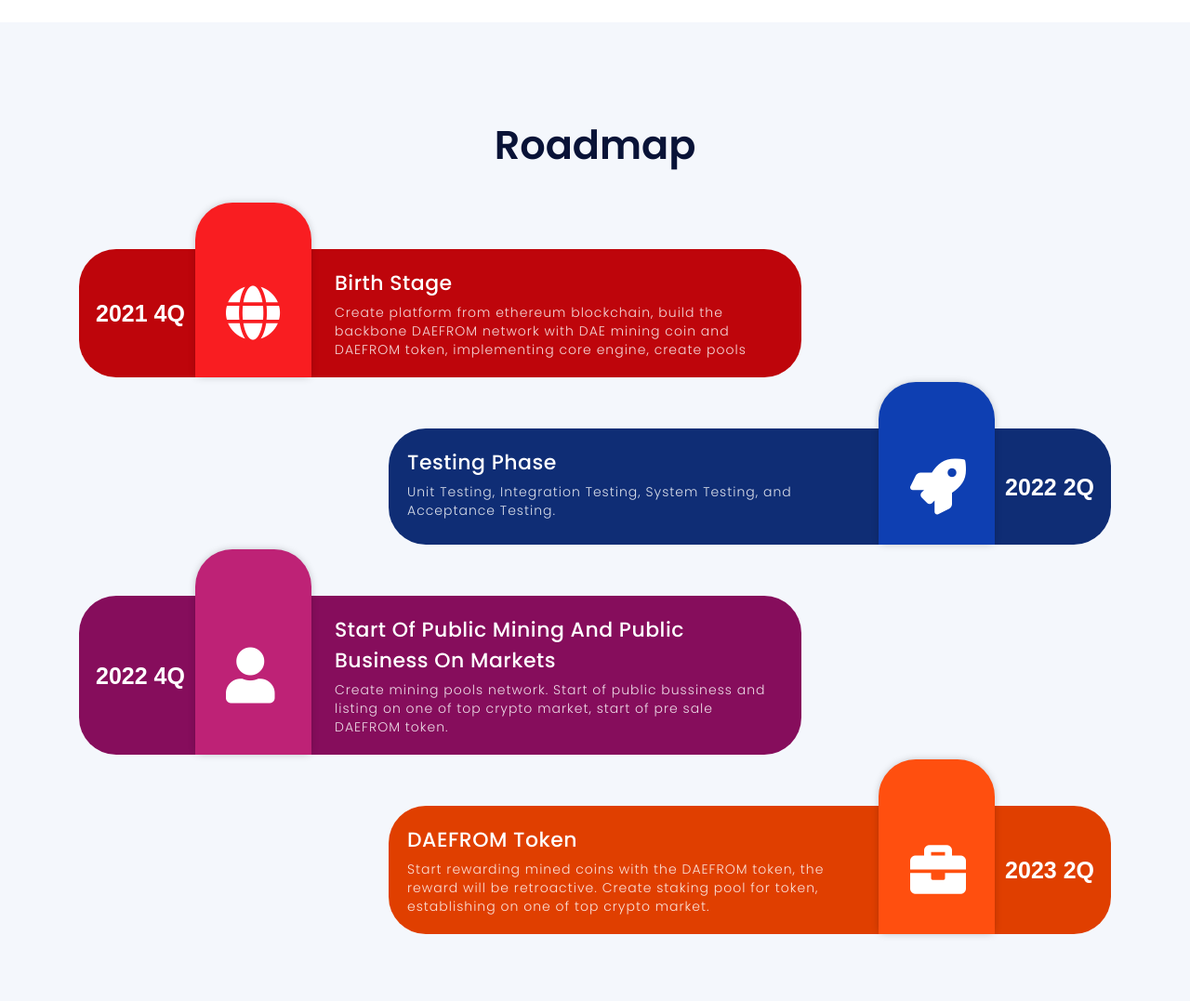
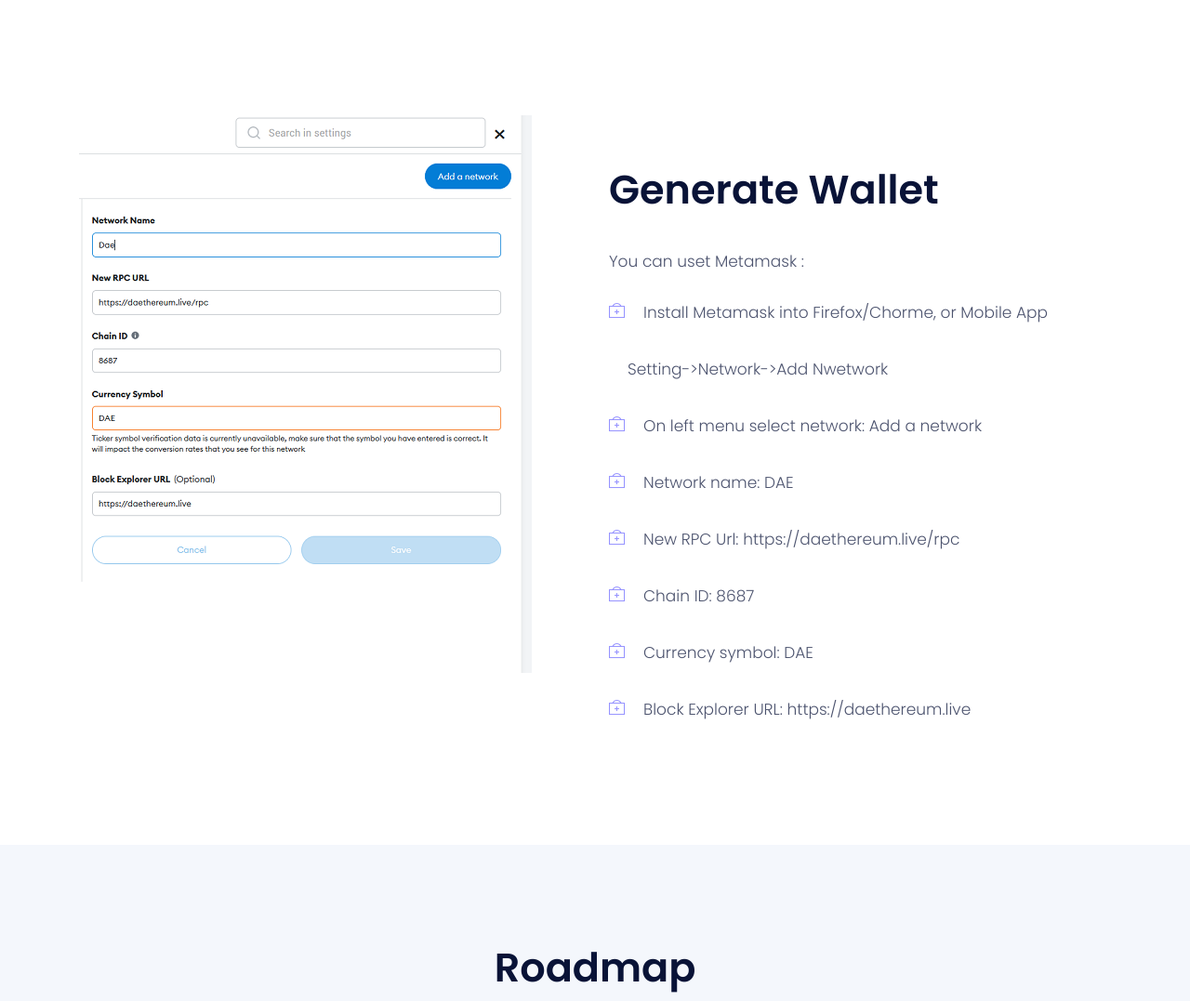
Before and after one commit to daethereum/web, a website: page theme/index.html in a window 1280 px wide. Shown: the part 3220-4297 px from the top of the page at 93% size. Drawn offline with Linux system fonts and the light colour scheme.

Commit message:
Initial commit

```diff
--- a/theme/index.html
+++ b/theme/index.html
@@ -216,6 +216,34 @@
       <div class="col-md-6 order-1 order-md-2">
         <img class="img-fluid layer-3" src="images/service/treasure.jpg" alt="service">
       </div>
+    </div>
+  </div>
+</section>
+<!-- /service -->
+
+<!-- service -->
+<section class="section-lg wallet">
+  <div class="container">
+    <div class="row justify-content-between">
+      <div class="col-md-6">
+        <img class="img-fluid layer-3" src="images/service/metamask.png" alt="service">
+      </div>
+      <div class="col-md-6 pt-5">
+        <h2 class="section-title">Generate Wallet</h2>
+        <p class="mb-4">You can uset Metamask : </p>
+        <ul class="pl-0 service-list">
+          <li><i class="ti-support text-purple"></i>Install Metamask into Firefox/Chorme, or Mobile App</li>
+          <li><i class="tti-support text-purple"></i>Setting->Network->Add Nwetwork</li>
+          <li><i class="ti-support text-purple"></i>On left menu select network: Add a network</li>
+          <li><i class="ti-support text-purple"></i>Network name: DAE</li>
+          <li><i class="ti-support text-purple"></i>New RPC Url: https://daethereum.live/rpc</li>
+          <li><i class="ti-support text-purple"></i>Chain ID: 8687</li>
+          <li><i class="ti-support text-purple"></i>Currency symbol: DAE</li>
+          <li><i class="ti-support text-purple"></i>Block Explorer URL: https://daethereum.live</li>
+
+        </ul>
+      </div>
+
     </div>
   </div>
 </section>
```
Also changed, not shown: source/partials/blocks/service.htm (+25 -0 lines), source/images/service/metamask.png (added), theme/images/service/metamask.png (added).
